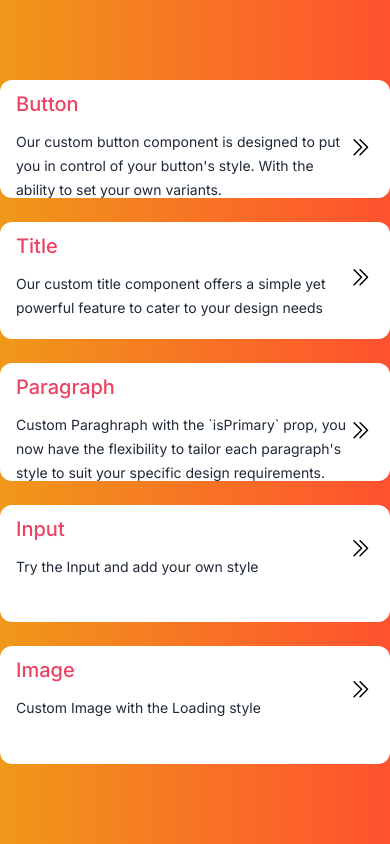
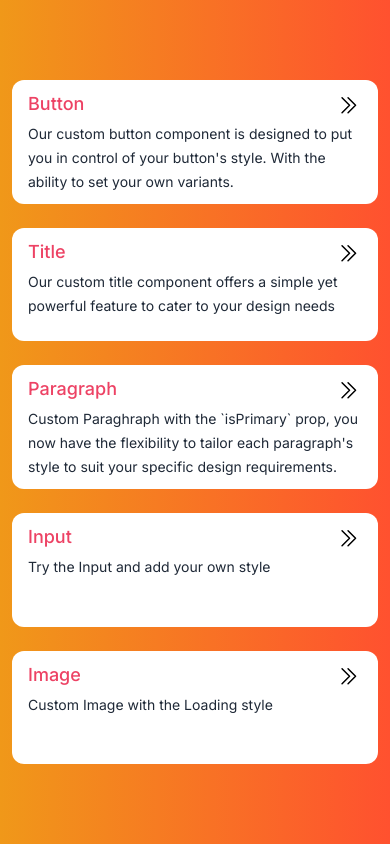
Before and after one commit to ChaimaaSafi/custom_code, a Next.js app: page / in a window 390 px wide. Built offline with nearby package versions, Linux system fonts and the light colour scheme.

Commit message:
feat: add responsivity to the app

```diff
--- a/src/app/page.tsx
+++ b/src/app/page.tsx
@@ -33,7 +33,7 @@ const data_cards = [
 
 export default function Home() {
   return (
-    <section className="max-w-[1000px] py-20 h-screen w-full mx-auto flex flex-col space-y-6">
+    <section className="md:max-w-[1000px] py-20 h-screen w-full px-3 md:mx-auto flex flex-col space-y-6">
       {data_cards.map((card, index: number) => (
         <Card index={index} key={index} {...card} />
       ))}
--- a/src/componets/Card.tsx
+++ b/src/componets/Card.tsx
@@ -49,25 +49,27 @@ function Card({ title, description, slug, index }: CardProps) {
         duration: 0.4,
         delay: index * 0.2,
       }}
-      className="w-full min-h-[100px] h-full bg-white rounded-xl"
+      className="w-full md:min-h-[100px] h-full bg-white rounded-xl"
     >
       <motion.button
-        className="px-4 py-2.5 w-full  flex items-center justify-between"
+        className="px-4 py-2.5 w-full"
         whileTap={{ scale: 0.97 }}
         onClick={() => setOpen(!open)}
       >
-        <div className="text-start">
-          <h2 className="text-xl font-medium text-[#ED4264] mb-3">{title}</h2>
-          <p className="text-sm font-normal text-gray-800  max-w-[650px] leading-6">
-            {description}
-          </p>
+        <div className="flex items-center justify-between mb-1">
+          <h2 className="text-lg text-start md:text-xl font-medium text-[#ED4264]">
+            {title}
+          </h2>
+          <div
+            className="arrow -rotate-90"
+            style={{ transformOrigin: "50% 55%" }}
+          >
+            <ChevronDoubleIcon />
+          </div>
         </div>
-        <div
-          className="arrow -rotate-90"
-          style={{ transformOrigin: "50% 55%" }}
-        >
-          <ChevronDoubleIcon />
-        </div>
+        <p className="text-sm font-normal text-start text-gray-800 w-full  md:max-w-[650px] leading-6">
+          {description}
+        </p>
       </motion.button>
       <Modal showModal={open} setShowModal={() => setOpen(false)}>
         <CodeSnippet slug={slug} closeModal={() => setOpen(false)} />
--- a/src/componets/Modal.tsx
+++ b/src/componets/Modal.tsx
@@ -59,7 +59,7 @@ export default function Modal({
               animate="animate"
               exit="exit"
               transition={{ type: "ease", duration: 0.5 }}
-              className="absolute right-0 bg-white pb-8 lg:w-[60%]"
+              className="absolute right-0 bg-white pb-8 w-full lg:w-[60%]"
             >
               <div className="relative h-screen px-3 py-2" ref={divRef}>
                 {children}
```
